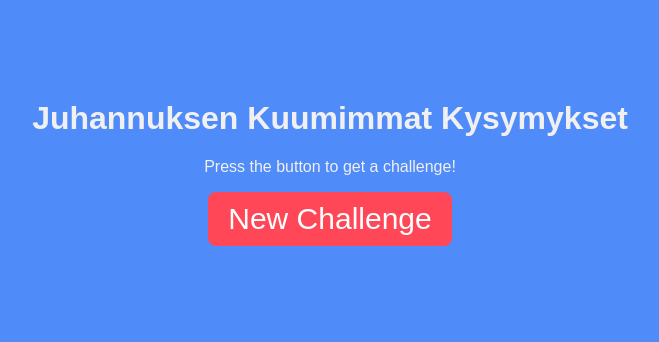
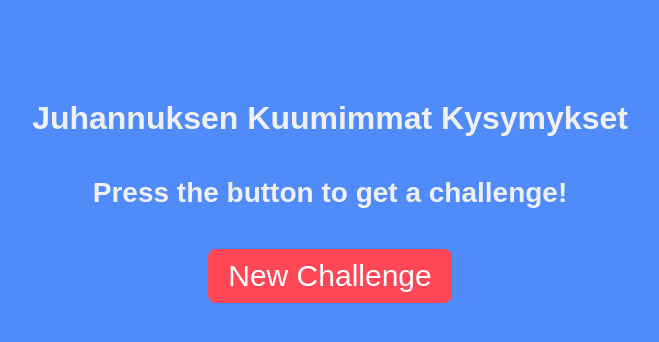
Before and after one commit to fannycharlotta/drinking-game, a Flask app: page / in a window 1280 px wide. Shown: the top 342 px of the page, without its empty margins (310-969 px from the left). Run offline with Flask 3, Linux system fonts and the light colour scheme.

Commit message:
Update app logic or text

```diff
--- a/app.py
+++ b/app.py
@@ -18,7 +18,6 @@ challenges = [
     "Drink if you don't like someone's partner",
     "Open 'my eyes only' or drink 4",
     "Drink if you have dated someone younger than you",
-
     "Have you ever faked an orgasm?",
     "Never have I ever ghosted someone",
     "Who's most likely to ghost after sex?",
--- a/templates/index.html
+++ b/templates/index.html
@@ -20,6 +20,13 @@
       color: white;
       border-radius: 8px;
       cursor: pointer;
+    }
+
+
+    #challenge-text {
+      font-size: 28px;
+      font-weight: bold;
+      margin: 40px 20px;
     }
   </style>
 </head>
```
